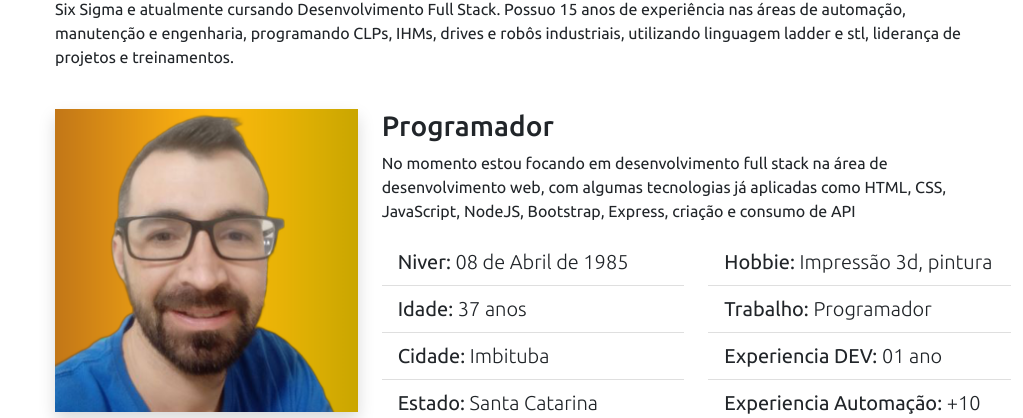
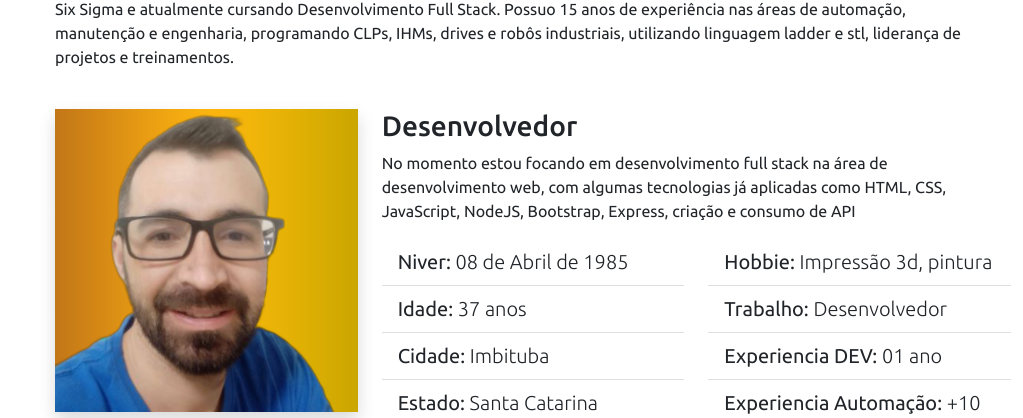
Before and after one commit to vanderleimiguel/portfolio, a Flask app: page / in a window 1280 px wide. Shown: the part 937-1355 px from the top of the page, without its empty margins (257-1280 px from the left). Run offline with Flask 2, Linux system fonts and the light colour scheme; some libraries are stand-ins or nearby versions.

Commit message:
descrições atualizadas

```diff
--- a/templates/index.html
+++ b/templates/index.html
@@ -116,7 +116,7 @@
             />
           </div>
           <div class="col-md-8" data-anime="right">
-            <h3>Programador</h3>
+            <h3>Desenvolvedor</h3>
             <p>
               No momento estou focando em desenvolvimento full stack na área de desenvolvimento web, com algumas tecnologias já aplicadas como HTML, CSS, JavaScript, NodeJS, Bootstrap, Express, criação e consumo de API
             </p>
@@ -137,7 +137,7 @@
                   <li class="list-group-item">
                     Hobbie: <span class="fw-lighter">Impressão 3d, pintura</span>
                   </li>
-                  <li class="list-group-item">Trabalho: <span class="fw-lighter">Programador</span></li>
+                  <li class="list-group-item">Trabalho: <span class="fw-lighter">Desenvolvedor</span></li>
                   <li class="list-group-item">Experiencia DEV: <span class="fw-lighter">01 ano</span></li>
                   <li class="list-group-item">Experiencia Automação: <span class="fw-lighter">+10 anos</span></li>
                 </ul>
```
